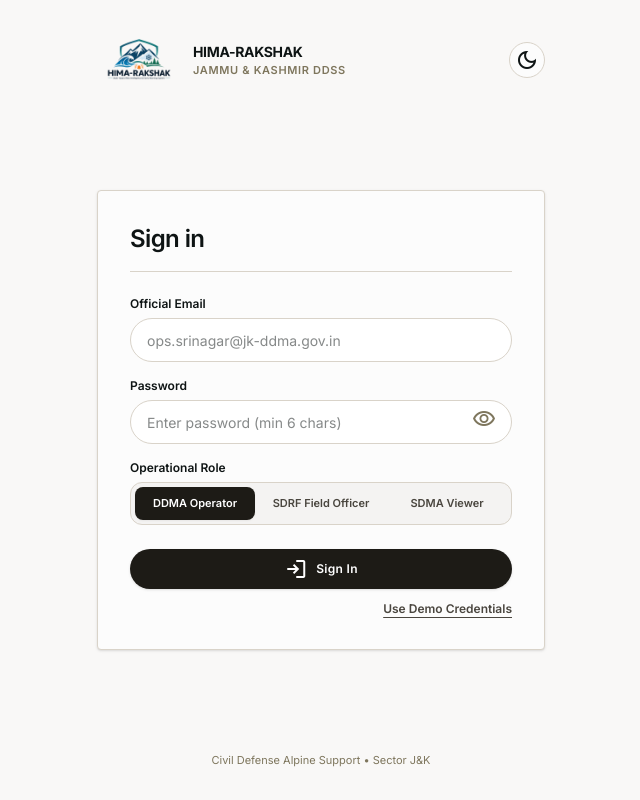
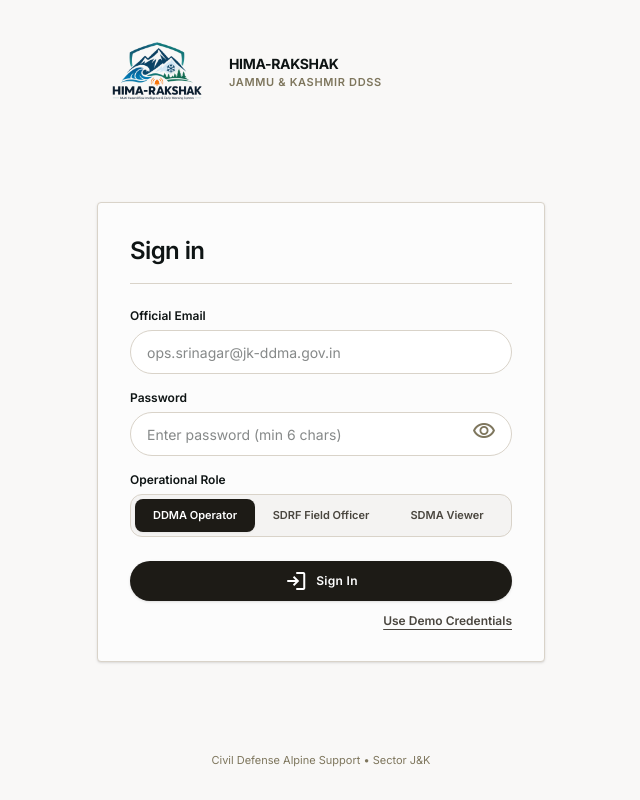
Before and after one commit to Manthan-gupta-21906/HIMA-RAKSHAK, a React (Vite) app in the folder frontend/: page /login in a window 1280 px wide. Shown: the whole page, without its empty margins (319-959 px from the left). Built offline with nearby package versions, Linux system fonts and the light colour scheme.

Commit message:
fix(branding): keep dark mode in Settings only, enlarge logo and favicon

```diff
--- a/frontend/index.html
+++ b/frontend/index.html
@@ -3,9 +3,8 @@
   <head>
     <meta charset="UTF-8" />
     <meta name="viewport" content="width=device-width, initial-scale=1.0" />
-    <link rel="icon" type="image/x-icon" href="/favicon.ico?v=2" />
-    <link rel="shortcut icon" href="/favicon.ico?v=2" />
-    <link rel="icon" type="image/png" href="/hima-rakshak-logo.png" />
+    <link rel="icon" type="image/png" sizes="192x192" href="/hima-rakshak-logo.png?v=3" />
+    <link rel="icon" type="image/x-icon" href="/favicon.ico?v=3" />
     <title>HIMA-RAKSHAK — Civil Defense Alpine Support</title>
     <link rel="preconnect" href="https://fonts.googleapis.com" />
     <link rel="preconnect" href="https://fonts.gstatic.com" crossorigin />
--- a/frontend/src/components/layout/TopHeader.tsx
+++ b/frontend/src/components/layout/TopHeader.tsx
@@ -1,6 +1,5 @@
 import { Link } from "react-router-dom";
 import { useAuth } from "../../context/AuthContext";
-import { useTheme } from "../../context/ThemeContext";
 
 interface TopHeaderProps {
   onToggleMobileNav: () => void;
@@ -10,7 +9,6 @@ interface TopHeaderProps {
 /** Fixed operational top bar displaying brand, active control station, and user session link. */
 export function TopHeader({ onToggleMobileNav, isMobileNavOpen }: TopHeaderProps) {
   const { user } = useAuth();
-  const { theme, toggleTheme } = useTheme();
 
   return (
     <header className="fixed top-0 left-0 right-0 z-50 h-16 bg-surface-card/95 backdrop-blur-md border-b border-border-hairline px-4 md:px-6 flex items-center justify-between shadow-[0_1px_8px_rgba(0,0,0,0.04)]">
@@ -30,7 +28,7 @@ export function TopHeader({ onToggleMobileNav, isMobileNavOpen }: TopHeaderProps
         <img
           src="/hima-rakshak-logo.png"
           alt="HIMA-RAKSHAK Logo"
-          className="h-12 w-auto rounded-lg object-contain shrink-0"
+          className="h-14 w-auto rounded-lg object-contain shrink-0"
         />
         <div className="flex flex-col">
           <div className="flex items-center gap-2">
@@ -47,18 +45,6 @@ export function TopHeader({ onToggleMobileNav, isMobileNavOpen }: TopHeaderProps
       </div>
 
       <div className="flex items-center gap-3">
-        <button
-          type="button"
-          onClick={toggleTheme}
-          aria-label={theme === "dark" ? "Switch to light mode" : "Switch to dark mode"}
-          title={theme === "dark" ? "Switch to light mode" : "Switch to dark mode"}
-          className="w-9 h-9 rounded-full border border-border-hairline bg-surface-container-low hover:bg-surface-container flex items-center justify-center text-text-primary transition-colors cursor-pointer"
-        >
-          <span className="material-symbols-outlined text-[18px]">
-            {theme === "dark" ? "light_mode" : "dark_mode"}
-          </span>
-        </button>
-
         {user ? (
           <>
             <div className="hidden sm:flex flex-col text-right">
--- a/frontend/src/pages/LoginPage.tsx
+++ b/frontend/src/pages/LoginPage.tsx
@@ -2,7 +2,6 @@ import { useState, type FormEvent } from "react";
 import { useNavigate } from "react-router-dom";
 import { Button } from "../components/ui/Button";
 import { useAuth } from "../context/AuthContext";
-import { useTheme } from "../context/ThemeContext";
 import type { UserRole } from "../types/auth";
 
 interface FormErrors {
@@ -36,7 +35,6 @@ function validateLogin(email: string, password: string): FormErrors {
 /** Operator authentication screen styled with Civil Defense Alpine Support tokens. */
 export function LoginPage() {
   const { login } = useAuth();
-  const { theme, toggleTheme } = useTheme();
   const navigate = useNavigate();
 
   const [email, setEmail] = useState("");
@@ -74,7 +72,7 @@ export function LoginPage() {
           <img
             src="/hima-rakshak-logo.png"
             alt="HIMA-RAKSHAK Logo"
-            className="h-14 w-auto rounded-lg object-contain shrink-0"
+            className="h-20 w-auto rounded-lg object-contain shrink-0"
           />
           <div>
             <p className="text-sm font-bold text-text-primary tracking-tight">HIMA-RAKSHAK</p>
@@ -83,16 +81,6 @@ export function LoginPage() {
             </p>
           </div>
         </div>
-        <button
-          type="button"
-          onClick={toggleTheme}
-          aria-label={theme === "dark" ? "Switch to light mode" : "Switch to dark mode"}
-          className="w-9 h-9 rounded-full border border-border-hairline bg-surface-card hover:bg-surface-container flex items-center justify-center text-text-primary transition-colors cursor-pointer"
-        >
-          <span className="material-symbols-outlined text-[18px]">
-            {theme === "dark" ? "light_mode" : "dark_mode"}
-          </span>
-        </button>
       </header>
 
       <main className="max-w-md w-full mx-auto my-8">
```
Also changed, not shown: 1 other file (tests, documents, lock files or other folders).
